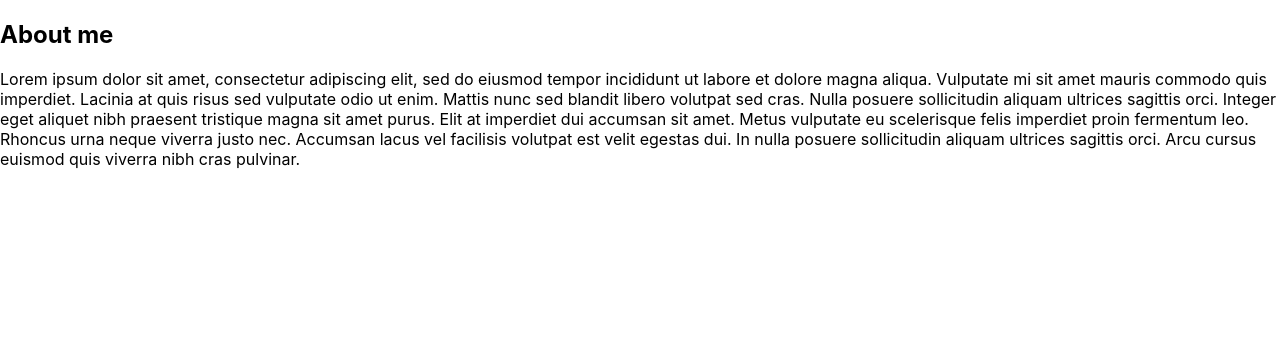
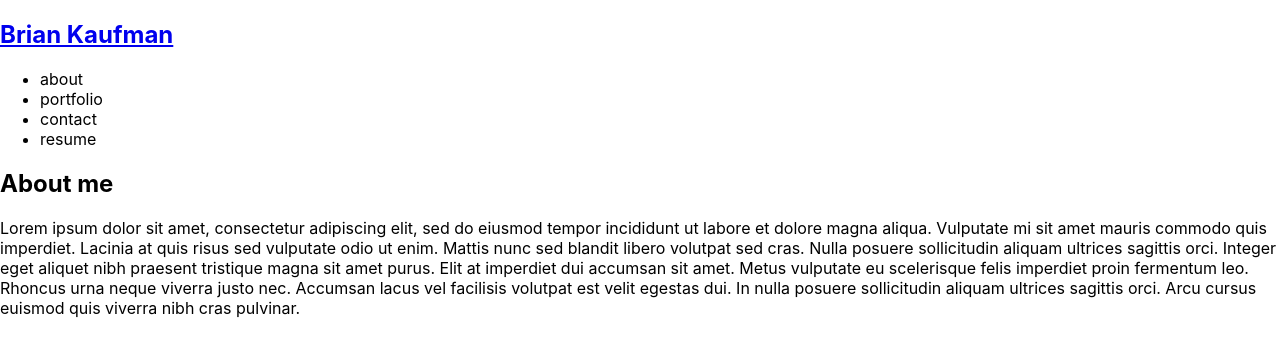
Before and after one commit to bpkaufman4/my-portfolio, a React (Create React App) app: page / in a window 1280 px wide. Shown: the top 356 px of the page. Built offline with nearby package versions, Linux system fonts and the light colour scheme.

Commit message:
nav component added

```diff
--- a/src/App.js
+++ b/src/App.js
@@ -1,10 +1,12 @@
 import React from 'react';
-import About from './components/About/index'
+import About from './components/About'
+import Nav from './components/Nav'
 import './App.css';
 
 function App() {
   return (
     <div>
+      <Nav></Nav>
       <main>
         <About></About>
       </main>
--- /dev/null
+++ b/src/components/Nav/index.js
@@ -0,0 +1,33 @@
+import React from "react";
+
+function Nav() {
+    const links = [
+        {name: "about", description: "Information about who I am, where I came from, and what I'm doing now."},
+        {name: "portfolio", description: "Links to web sites and applications that I have worked on."},
+        {name: "contact", description: "A form to fill out to contact me."},
+        {name: "resume", description: "My resume."}
+    ]
+
+    function linkSelected(name) {
+        console.log(`${name} clicked`);
+    }
+
+    return (
+        <header>
+            <h2>
+                <a href="/">Brian Kaufman</a>
+            </h2>
+            <nav>
+                <ul>
+                    {links.map((link) => (
+                        <li className="nav-link" key={link.name}><span onClick={() => linkSelected(link.name)}>{link.name}</span></li>
+                    ))}
+                </ul>
+            </nav>
+        </header>
+    );
+}
+
+export default Nav;
+
+// Header has nav, nav has about me, portfolio, contact, and resume
```
